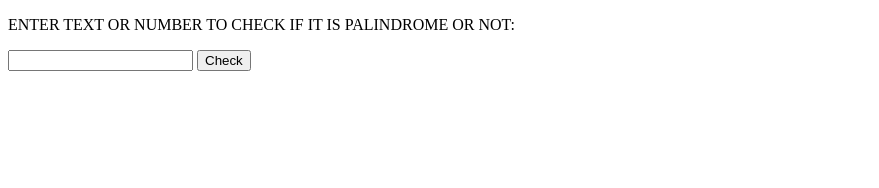
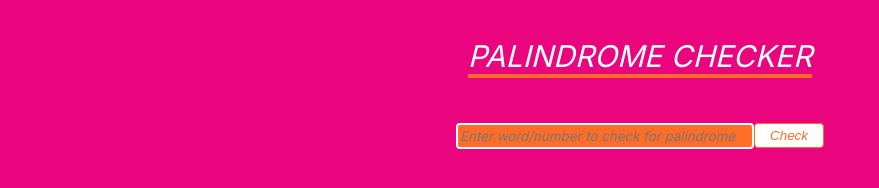
Before and after one commit to arzamansoori/PalindromeChecker, a plain HTML site: page index.html in a window 1280 px wide. Shown: the whole page, without its empty margins (0-879 px from the left). Drawn offline with Linux system fonts and the light colour scheme.

Commit message:
adding style in website

```diff
--- a/index.html
+++ b/index.html
@@ -1,17 +1,26 @@
 <!DOCTYPE html>
 <html lang="en">
+
 <head>
     <meta charset="UTF-8">
     <meta http-equiv="X-UA-Compatible" content="IE=edge">
     <meta name="viewport" content="width=device-width, initial-scale=1.0">
+    <link rel="preconnect" href="https://fonts.googleapis.com">
+    <link rel="preconnect" href="https://fonts.gstatic.com" crossorigin>
+    <link href="https://fonts.googleapis.com/css2?family=Inter&display=swap" rel="stylesheet">
     <link rel="stylesheet" href="/style.css">
-    <title>Document</title>
+    <title>Palindrome Checker</title>
 </head>
+
 <body>
-    <p>ENTER TEXT OR NUMBER TO CHECK IF IT IS PALINDROME OR NOT:</p>
-    <input type="text" name="palindrome" id="val">
-    <button id="btn">Check</button>
-    <p id="para"></p>
+    <p class="heading">PALINDROME CHECKER</p>
+    <div class="middle">
+        <input placeholder="Enter word/number to check for palindrome"  type="text" name="palindrome"
+            id="val" class="inputValue">
+        <button id="btn" class="checkBtn">Check</button>
+    </div>
+    <p id="para" class="bottom"></p>
     <script src="/script.js"></script>
 </body>
+
 </html>
--- a/style.css
+++ b/style.css
@@ -0,0 +1,43 @@
+body{
+    display: flex;
+    flex-direction: column;
+    justify-content: center;
+    align-items: center;
+    font-family: 'Inter', sans-serif;
+    background-color: #EA047E;
+
+}
+.heading{
+    font-size: 30px;
+    color: #fff;
+    font-style: italic;
+    border-bottom: 4px solid #FF6D28;
+}
+.middle{
+    display: flex;
+    margin-top: 15px;
+}
+.inputValue{
+    width: 290px;
+    font-family: 'Inter', sans-serif;
+    height: 20px;
+    background-color: #FF6D28;
+    border: 2px solid #fff;
+    border-radius: 4px;
+    font-style: italic;
+}
+.checkBtn{
+    height: 25px;
+    width: 70px;
+    border: 1px solid #FF6D28;
+    border-radius: 4px;
+    background-color: #fff;
+    cursor: pointer;
+    font-style: italic;
+    color: #FF6D28;
+}
+.bottom{
+    font-style: italic;
+    color: #fff;
+    font-weight: bold;
+}
```
